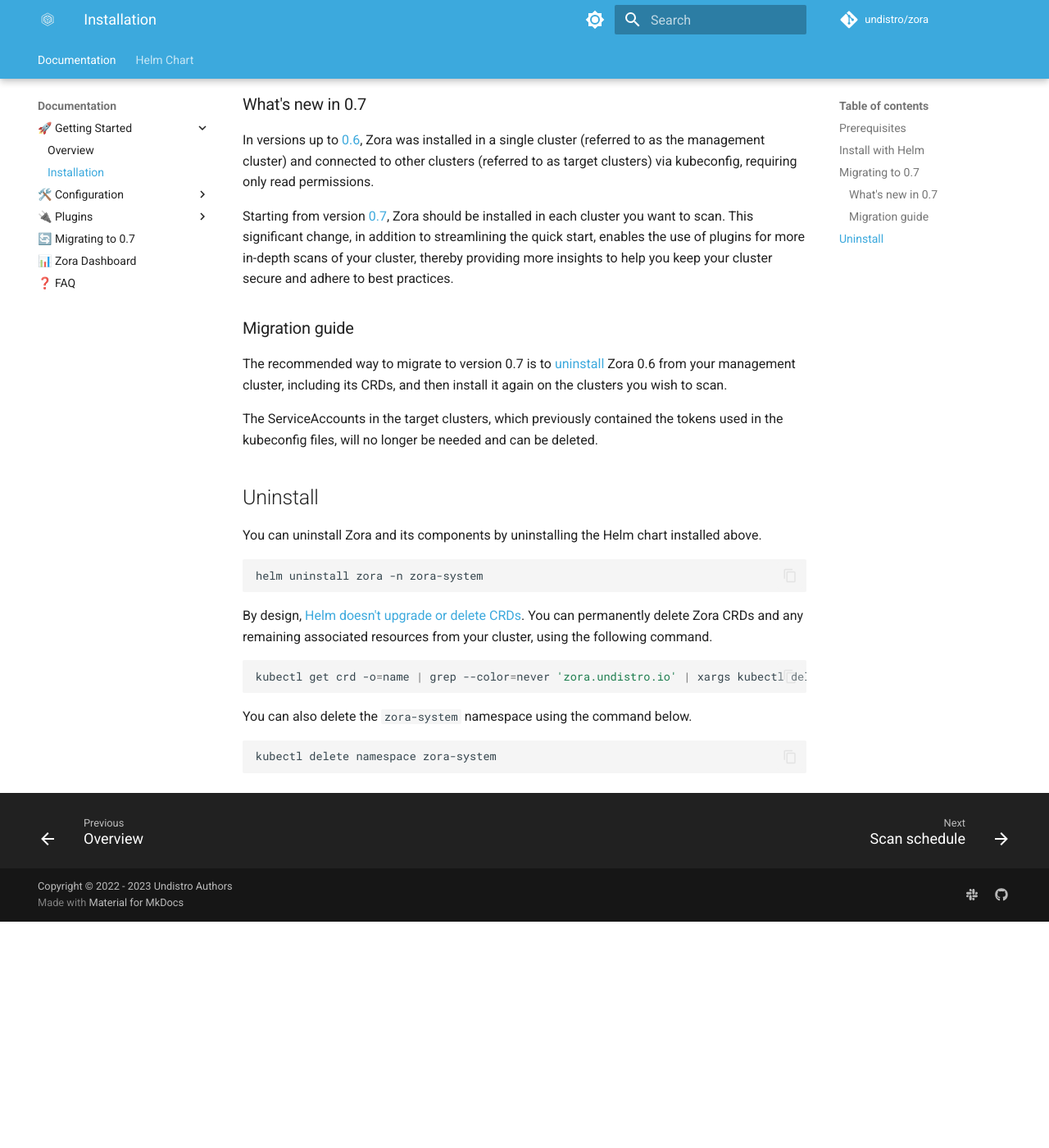
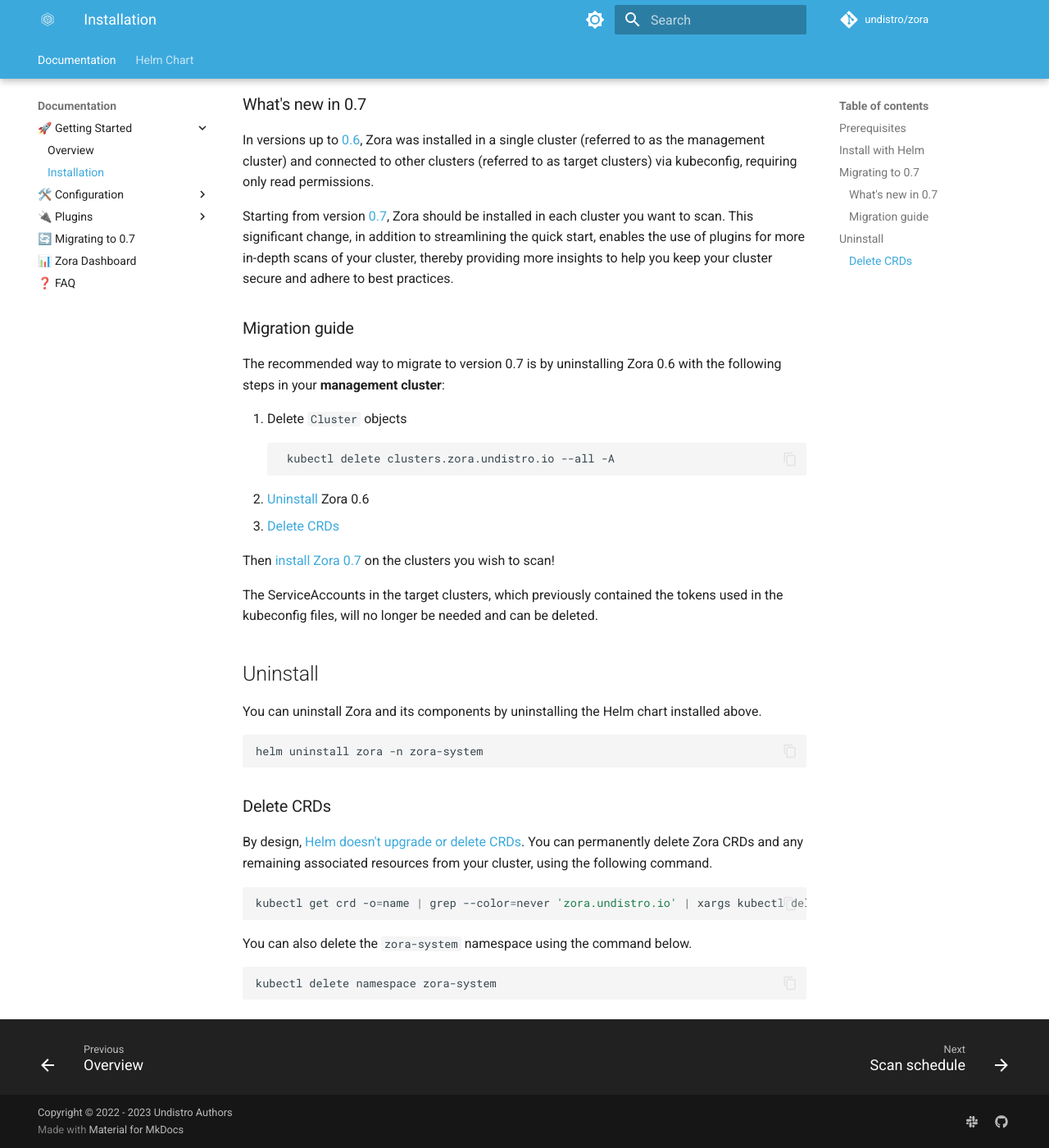
Before and after one commit to undistro/zora, an MkDocs documentation site: the page built from docs/getting-started/installation.md, in a window 1280 px wide and 1400 px high, scrolled down 1685 px. Shown: the whole window at 82% size. Built offline with MkDocs 1.6.1 and Material for MkDocs 9.7.7, drawn with Linux system fonts in a browser that asks for light colours; comment, search, counter and statistics services are not loaded; the version menu is left out; before the commit the page ends 2809 px from its top, so only the background shows below that.

Commit message:
update migration guide to 0.7

````diff
--- a/docs/getting-started/installation.md
+++ b/docs/getting-started/installation.md
@@ -94,8 +94,17 @@
 
 ### Migration guide
 
-The recommended way to migrate to version 0.7 is to [uninstall](#uninstall) Zora 0.6 from your management cluster,
-including its CRDs, and then install it again on the clusters you wish to scan.
+The recommended way to migrate to version 0.7 is by uninstalling Zora 0.6
+with the following steps in your **management cluster**:
+
+1. Delete `Cluster` objects
+   ```shell
+    kubectl delete clusters.zora.undistro.io --all -A
+   ```
+2. [Uninstall](#uninstall) Zora 0.6
+3. [Delete CRDs](#delete-crds)
+
+Then [install Zora 0.7](#install-with-helm) on the clusters you wish to scan!
 
 The ServiceAccounts in the target clusters, which previously contained the tokens used in the kubeconfig files,
 will no longer be needed and can be deleted.
@@ -107,6 +116,8 @@
 ```shell
 helm uninstall zora -n zora-system
 ```
+
+### Delete CRDs
 
 By design, [Helm doesn't upgrade or delete CRDs](https://helm.sh/docs/chart_best_practices/custom_resource_definitions/#some-caveats-and-explanations){:target="_blank"}.
 You can permanently delete Zora CRDs and any remaining associated resources from your cluster, using the following command.
````
